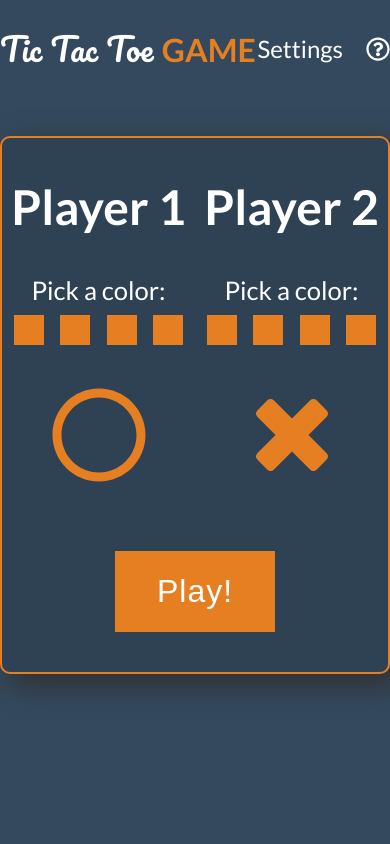
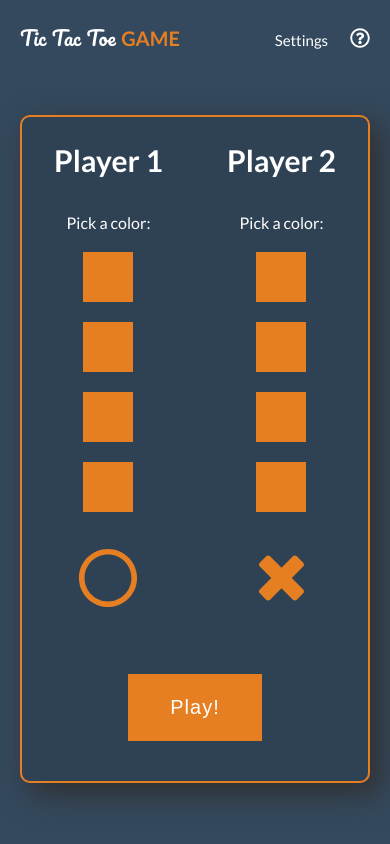
Before and after one commit to dominikaporzyczka/TIcTacToeGame, a plain HTML site: page index.html in a window 390 px wide. Drawn offline with Linux system fonts and the light colour scheme.

Commit message:
Add responsiveness

```diff
--- a/index.html
+++ b/index.html
@@ -10,6 +10,7 @@
     <link href="https://fonts.googleapis.com/css?family=Lato:300,400,700|Pacifico" rel="stylesheet">
     <link rel="stylesheet" media="screen" href="resources/vendors/fonts/fa-svg-with-js.css" />
     <link rel="stylesheet" media="screen" href="resources/css/app.css" />
+    <link rel="stylesheet" media="screen" href="resources/css/responsive.css" />
 </head>
 
 <body>
@@ -48,7 +49,9 @@
                 <div class="symbol symbol-cross"><i class="fas fa-times"></i></div>
             </section>
 
-            <button class="btn-play">Play!</button>
+            <div class="btn-container">
+                <button class="btn-play">Play!</button>
+            </div>
 
         </main>
     </div>
--- a/resources/css/app.css
+++ b/resources/css/app.css
@@ -50,6 +50,7 @@ body {
     font-weight: 700;
 }
 
+/* Nav */
 .settings {
     text-decoration: none;
     color: inherit;
@@ -88,8 +89,9 @@ body {
     border-radius: 10px;
 }
 
+/* Player panel */
 .player {
-    flex-basis: 50%;
+    flex-basis: 40%;
     font-size: 2em;
     text-align: center;
 }
@@ -99,15 +101,25 @@ body {
     font-size: 0.8em;
 }
 
+/* Color picker*/
 input[type="radio"] {
     visibility: hidden;
 }
 
+.color-picker {
+    display: flex;
+    flex-wrap: wrap;
+    justify-content: center;
+}
+
+.color-picker p {
+    flex-basis: 100%;
+}
+
 .color {
-    display: inline-block;
     height: 30px;
     width: 30px;
-    margin: 0 5px;
+    margin: 10px 10px;
     background: #e67e22;
     cursor: pointer;
     border: 2px solid transparent;
@@ -117,6 +129,7 @@ input[type="radio"] {
     border-color: #fff;
 }
 
+/* Symbols */
 .symbol {
     margin: 20px;
     font-size: 3em;
@@ -128,6 +141,12 @@ input[type="radio"] {
 
 .symbol-cross {
     color: #e67e22;
+}
+
+/* Button Play! */
+.btn-container {
+    flex-basis: 100%;
+    text-align: center;
 }
 
 .btn-play {
--- /dev/null
+++ b/resources/css/responsive.css
@@ -0,0 +1,20 @@
+@media screen and (max-width: 1020px) {
+    .container {
+        margin: 20px 20px;
+    }
+}
+
+@media screen and (max-width: 550px) {
+    body {
+        font-size: 10px;
+    }
+
+    .about-game {
+        font-size: 2em;
+    }
+
+    .color {
+        height: 50px;
+        width: 50px;
+    }
+}
```
